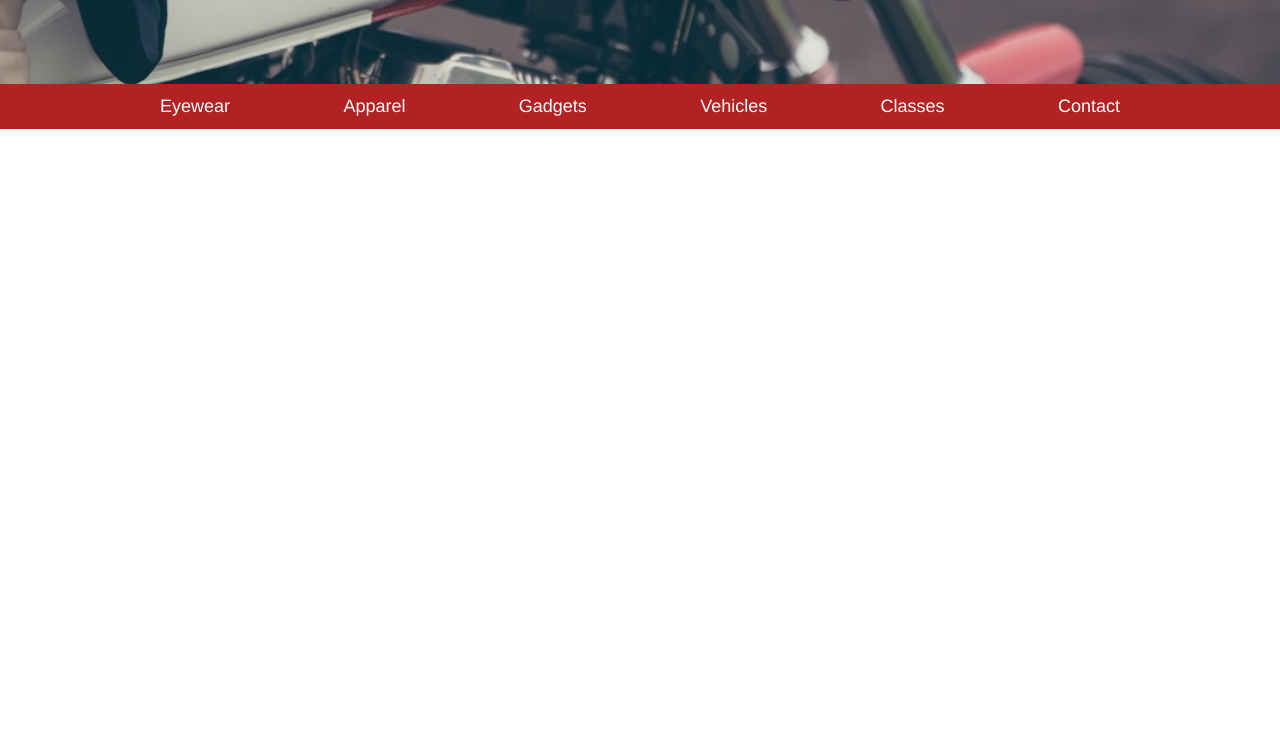
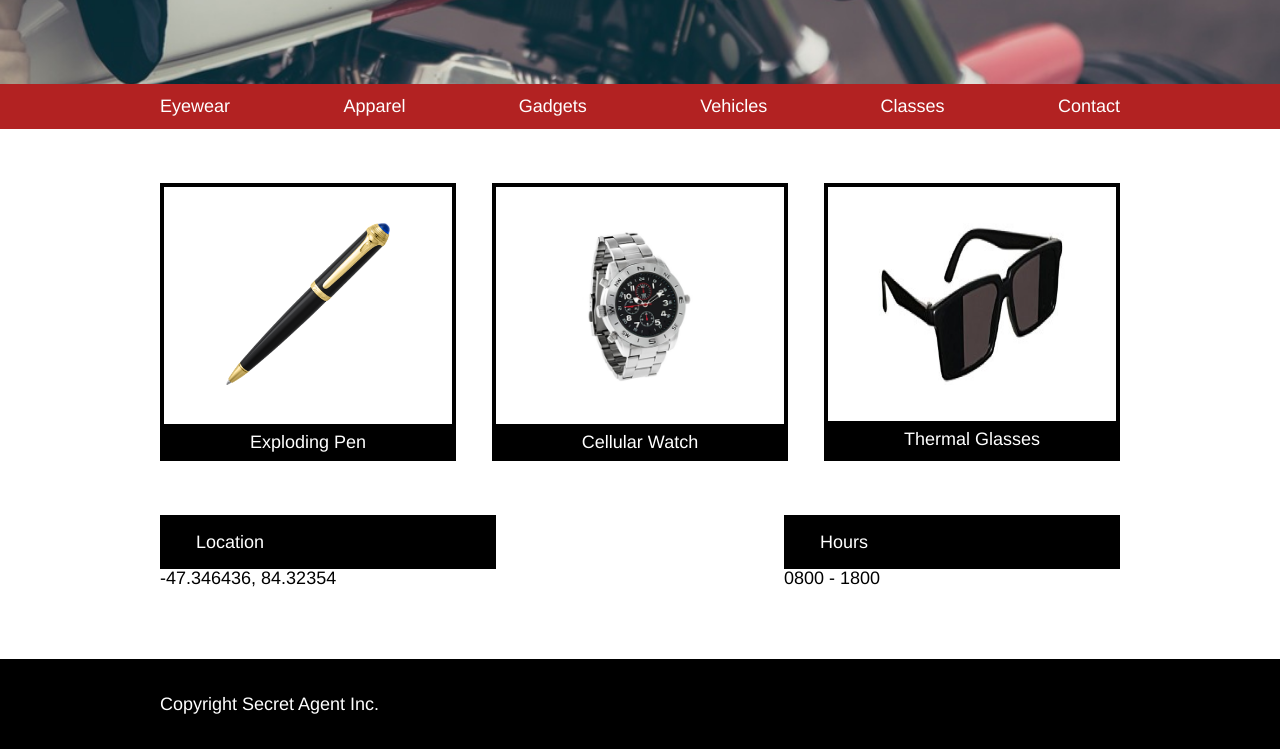
Before and after one commit to Dzhama/SAS, a plain HTML site: page index.html in a window 1280 px wide. Shown: the part 477-1226 px from the top of the page. Before the commit the page ends 800 px from the top, so only its background shows below. Drawn offline with Linux system fonts and the light colour scheme.

Commit message:
desktop version of website is ready

```diff
--- a/index.html
+++ b/index.html
@@ -37,11 +37,49 @@
 		</ul>
 	</nav>
 
-	<main>
+	<!--  MAIN CONTENT -->
+	<div class="main">
+		<div class="container">
+			<!-- BUSINESS PRODUCT  -->
+			<div class="product">
+				<div class="product-box">
+					<div class="product-image">
+						<img src="./resources/images/pen.png">
+					</div>
+					<span> Exploding Pen</span>
+				</div>
+				<div class="product-box">
+					<div class="product-image">
+						<img src="./resources/images/watch.png">
+					</div>
+					<span> Cellular Watch</span>
+				</div>
+				<div class="product-box">
+					<div class="product-image glasses">
+						<img src="./resources/images/glasses.png">
+					</div>
+					<span> Thermal Glasses</span>
+				</div>
+			</div> <!-- product ends  -->
+			<!-- BUSINESS INFORMATION  -->
+			<div class="info"> <!-- INFO BOX STARTS  -->
+				<div class="info-box">
+					<span class="title"> Location </span>
+					<span>-47.346436, 84.32354</span>
+				</div>
+				<div class="info-box">
+					<span class="title">Hours</span>
+					<span>0800 - 1800</span>
+				</div>
+			</div>   <!-- INFO BOX ENDs  -->
+		</div>  <!-- BUSINESS PRODUC ENDS  -->
+	</div> <!-- MAIN CONTENT ENDS  -->
 
-	</main>
+	<!-- FOOTER  -->
 	<footer>
-
+		<div class="container">
+			<span> Copyright Secret Agent Inc.</span>
+		</div>
 	</footer>
 </body>
 </html>
--- a/resources/css/style.css
+++ b/resources/css/style.css
@@ -73,7 +73,6 @@ nav {
 nav .container {
 	justify-content: space-between;
 }
-
 li {
 	display: inline;
 	color: white;
@@ -81,5 +80,88 @@ li {
 li a  {
 	text-decoration: none;
 	color: white;
+}
 
+/* MAIN CONTENT */
+.main {
+	background-color: white;
+	display: flex;
+	justify-content: center;
+	width: 100%;
+	padding-top: 3rem;
+	padding-bottom: 4rem;
 }
+.main .container {
+	display: flex;
+	flex-direction: column;
+}
+
+/* BUSINESS PRODUCT STYLING*/
+.product {
+	width: 100%;
+	height: 100%;
+	display: flex;
+	flex-direction: row;
+	justify-content: space-between;
+}
+.product-box {
+	border: 4px solid black;
+	height: 15rem;
+	width: 30%;
+	display: flex;
+	flex-direction: column;
+	align-items: center;
+}
+.product-image {
+	padding: 2rem 0rem;
+}
+.product-image img {
+	height: 9rem;
+}
+.glasses img {
+	width: 65%;
+	display: flex;
+	margin: auto;
+}
+.product-box span {
+	background-color: black;
+	color: white;
+	width: 100%;
+	height: 2rem;
+	padding: 0.5rem 0rem;
+	text-align: center;
+	display: flex;
+	justify-content: center;
+}
+
+/* BUSINESS INFORMATION  STYLING */
+.info {
+	margin-top: 3rem;
+	width: 100%;
+	display: flex;
+	justify-content: space-between;
+}
+.info-box {
+	width: 35%;
+	display: flex;
+	flex-direction: column;
+}
+.info-box span {
+	display: inline;
+}
+.title {
+	background-color: black;
+	color: white;
+	padding: 1rem 0rem 1rem 2rem;
+}
+
+/* FOOTER*/
+footer {
+	background-color: black;
+	color: white;
+	text-align: left;
+	height: 5rem;
+	display: flex;
+	align-items: center;
+	justify-content: center;
+}
```
